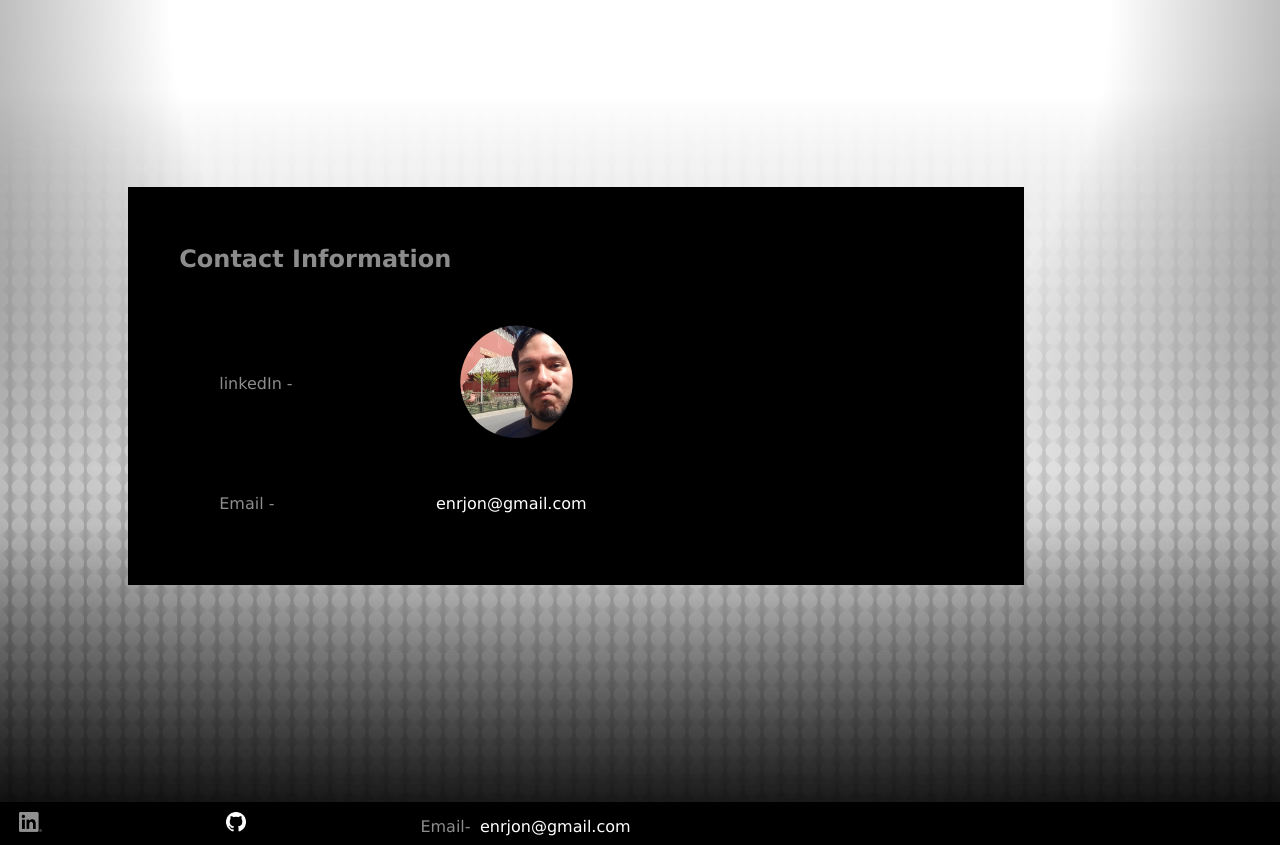
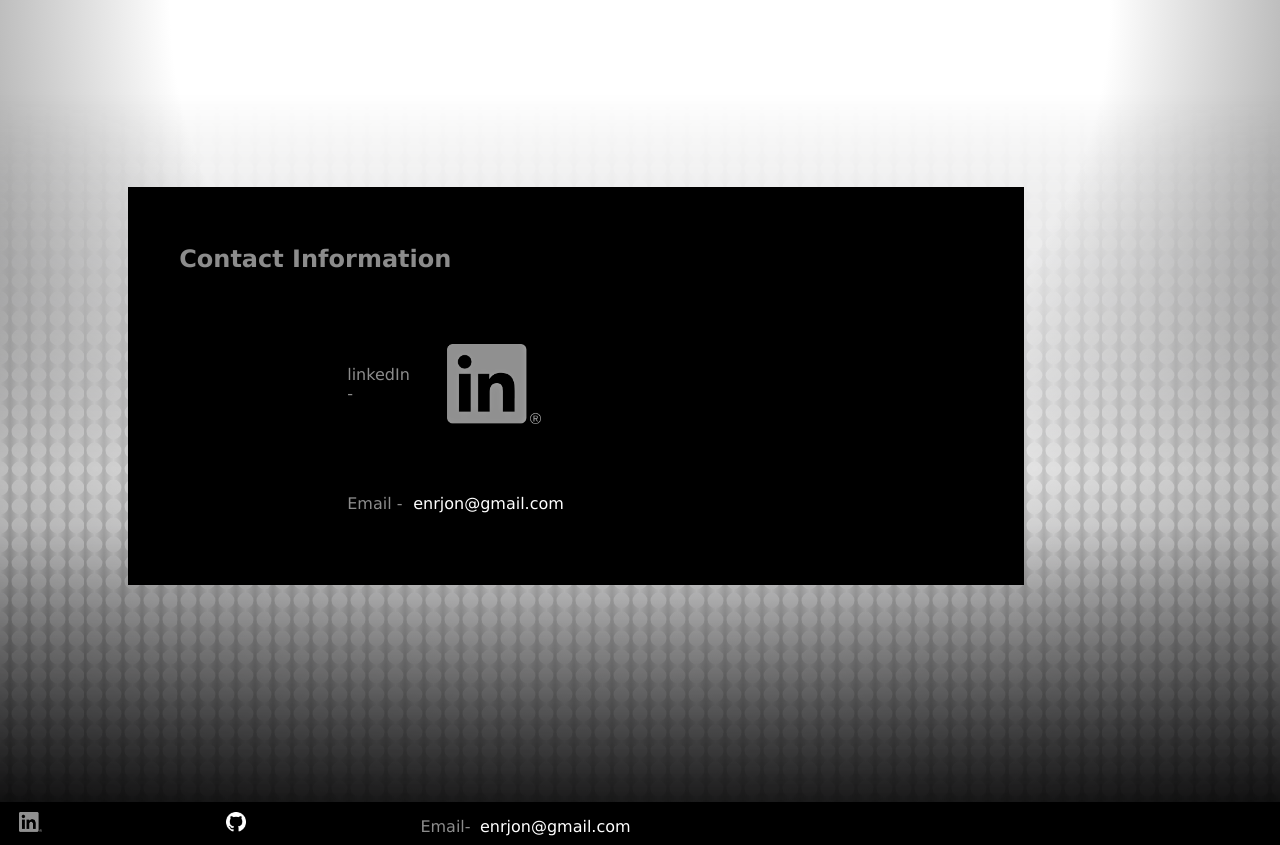
Before and after one commit to enrjon/enrjon.git.io, a PHP site: page /contact.html in a window 1280 px wide. Shown: the part 95-940 px from the top of the page. Run offline with PHP 8.4, Linux system fonts and the light colour scheme.

Commit message:
contact margin

```diff
--- a/css/contact.css
+++ b/css/contact.css
@@ -5,12 +5,30 @@
 }
 
  .contact-item {
+    margin-left: 10vw;
+    width: 30%;
     place-content: space-between;
-    width: 50%;
+}
+
+ .contact-item:first-child > a {
+    background-image: url(../img/LI-In-Bug.png);
+    background-size: 10vh;
+    background-repeat: no-repeat;
+    background-position: center;
 }
 
 a > .profile-pic {
     height: 15vh;
     width: auto;
-    clip-path: circle(40% at 50%);
+    clip-path: circle(0% at 50%);
 }
+a:hover > .profile-pic {
+    height: 15vh;
+    width: auto;
+    clip-path: circle(50% at 50%);
+
+}
+a:hover {
+    background: none;
+    background-image: none;
+}
```
